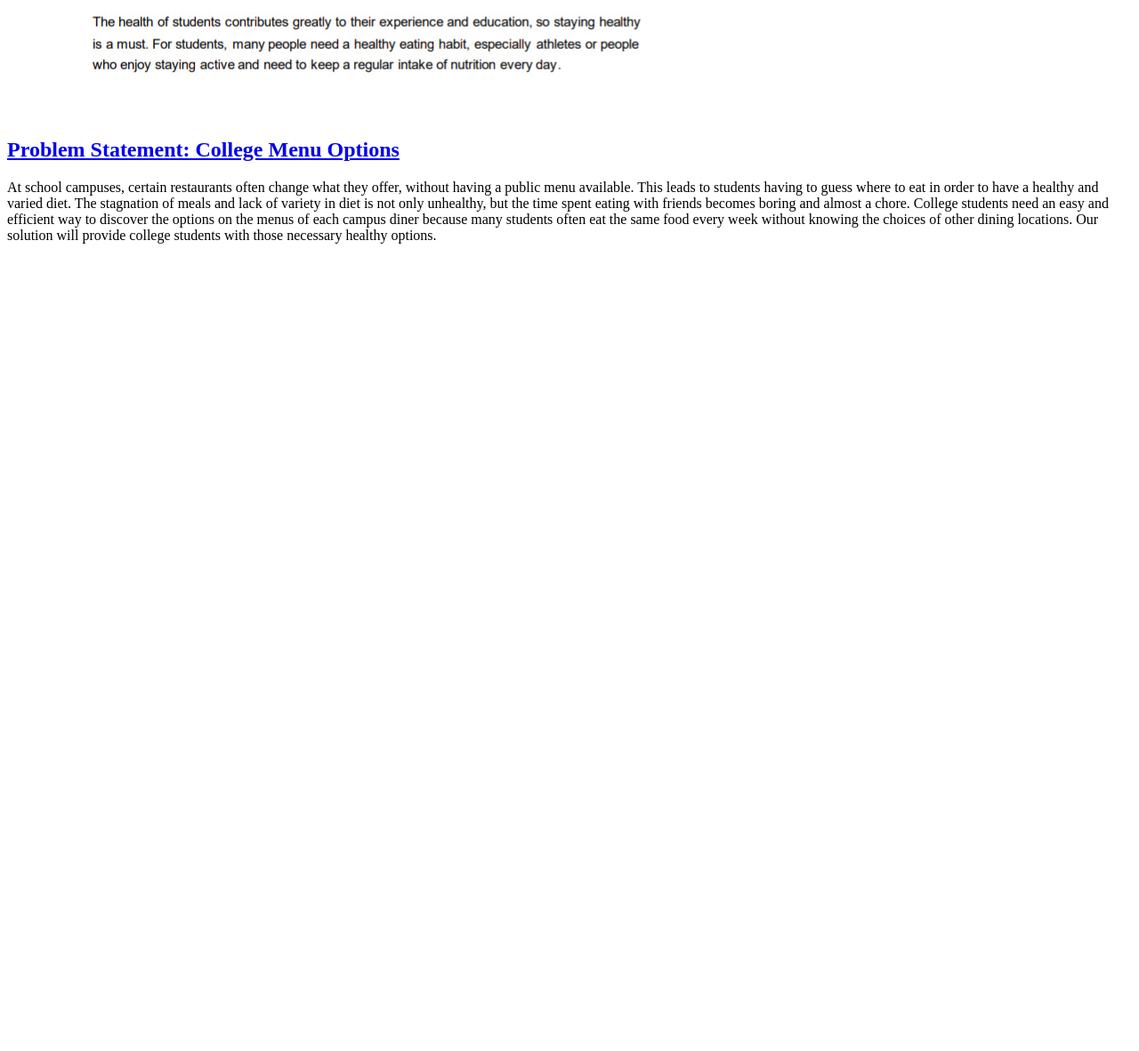
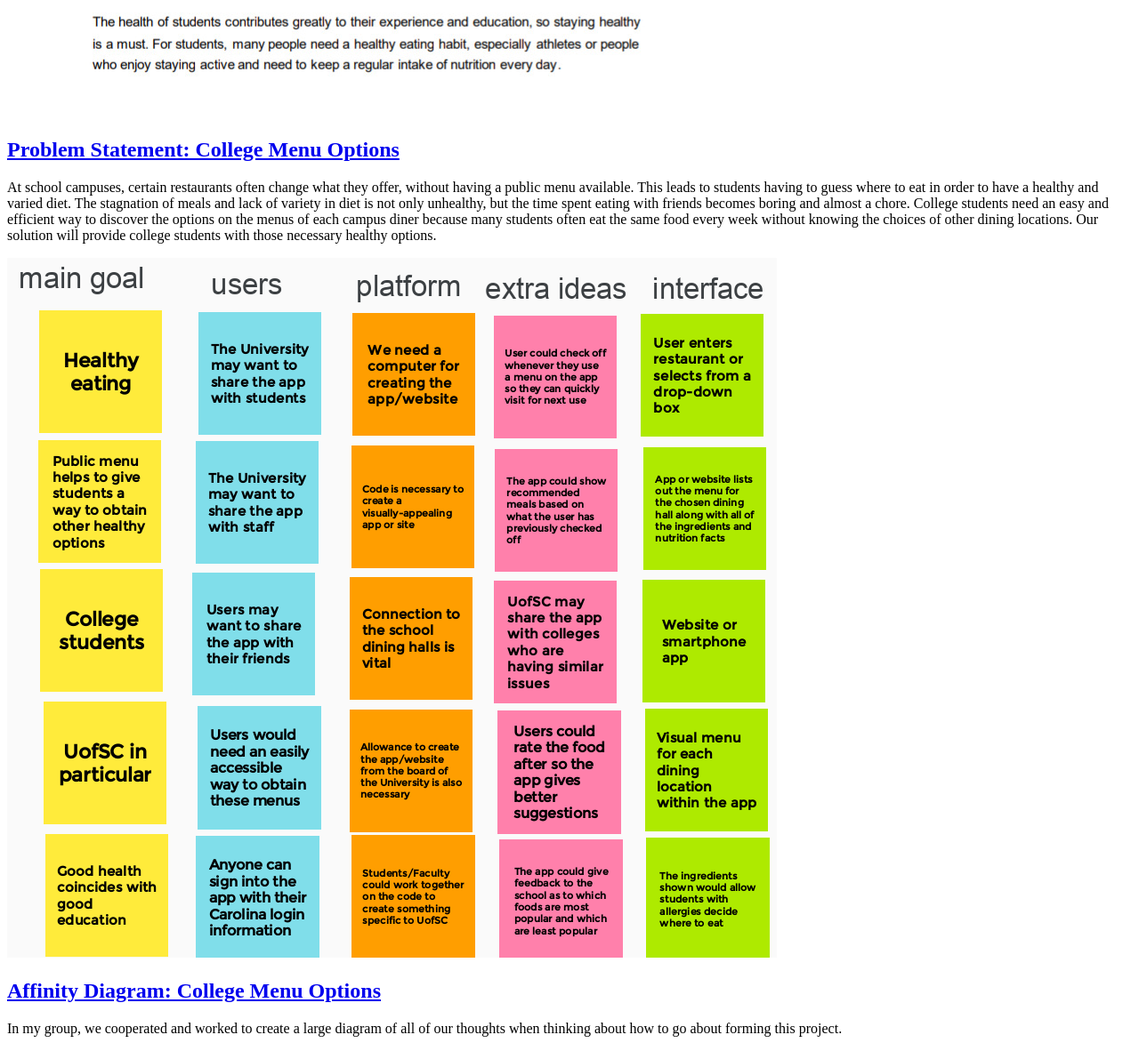
Before and after one commit to jmissan/jmissan.github.io, a plain HTML site: page index.html in a window 1280 px wide. Shown: the part 778-1960 px from the top of the page at 89% size. Before the commit the page ends 1068 px from the top, so only its background shows below. Drawn offline with Linux system fonts and the light colour scheme.

Commit message:
Add files via upload

```diff
--- a/index.html
+++ b/index.html
@@ -6,6 +6,7 @@
     <body>
         <h1>Joey Missan's CSCE 190 Site</h1>
 
+        <!-- Problem Statement Assignment-->
         <section class="assignment">
             <a href="files/Problem Statement - CSCE 190.pdf"><img src='Images/IMG_0488.JPG'></a>
             <section class="ass-details">
@@ -15,5 +16,16 @@
                 </p>
             </section>
         </section>
+
+        <!-- Affinity Diagram Assignment-->
+        <section class="assignment">
+            <a href="files/affinity-diagram.pdf.pdf"><img src='Images/affinity-diagram.png.png'></a>
+            <section class="ass-details">
+                <a href="files/affinity-diagram.pdf.pdf"><h2>Affinity Diagram: College Menu Options</h2></a>
+                <p>
+                    In my group, we cooperated and worked to create a large diagram of all of our thoughts when thinking about how to go about forming this project.
+                </p>
+            </section>
+        </section>
     </body>
 </html>
```
